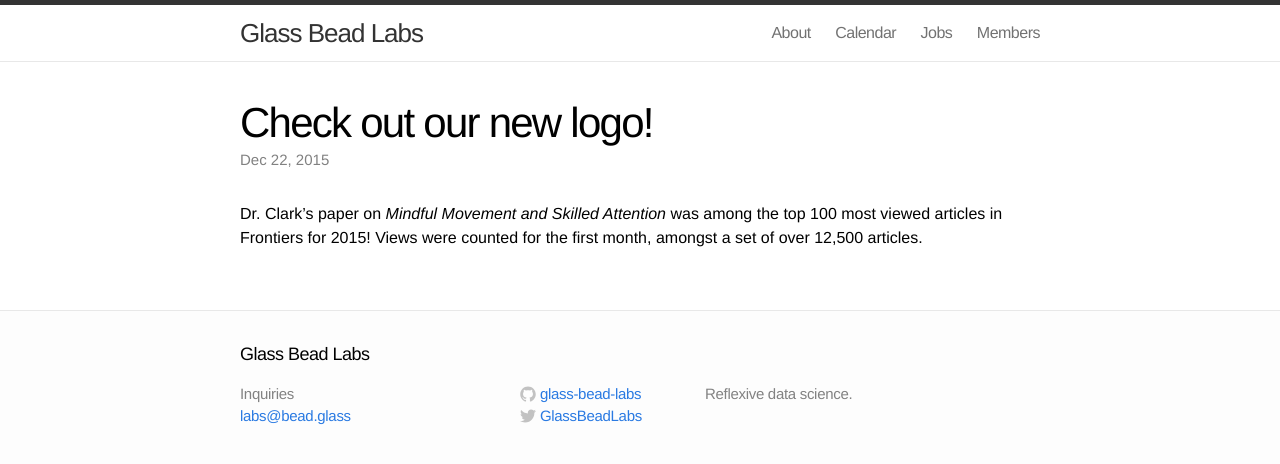
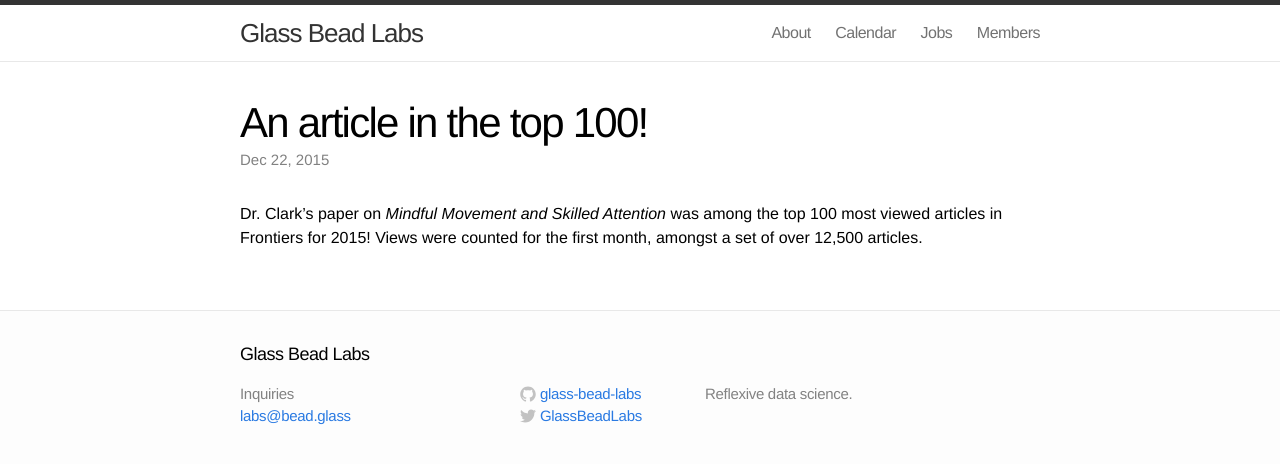
Before and after one commit to glass-bead-labs/bead.glass, a Jekyll site: the page built from _posts/2015-12-22-top-100.md, in a window 1280 px wide. Shown: the top 464 px of the page. Built offline with Jekyll 4.4.1, drawn with Linux system fonts in a browser that asks for light colours.

Commit message:
Fixed title

```diff
--- a/_posts/2015-12-22-top-100.md
+++ b/_posts/2015-12-22-top-100.md
@@ -1,6 +1,6 @@
 ---
 layout: post
-title: Check out our new logo!
+title: An article in the top 100!
 ---
 Dr. Clark's paper on *Mindful Movement and Skilled Attention* was among the top
 100 most viewed articles in Frontiers for 2015! Views were counted for the
```
